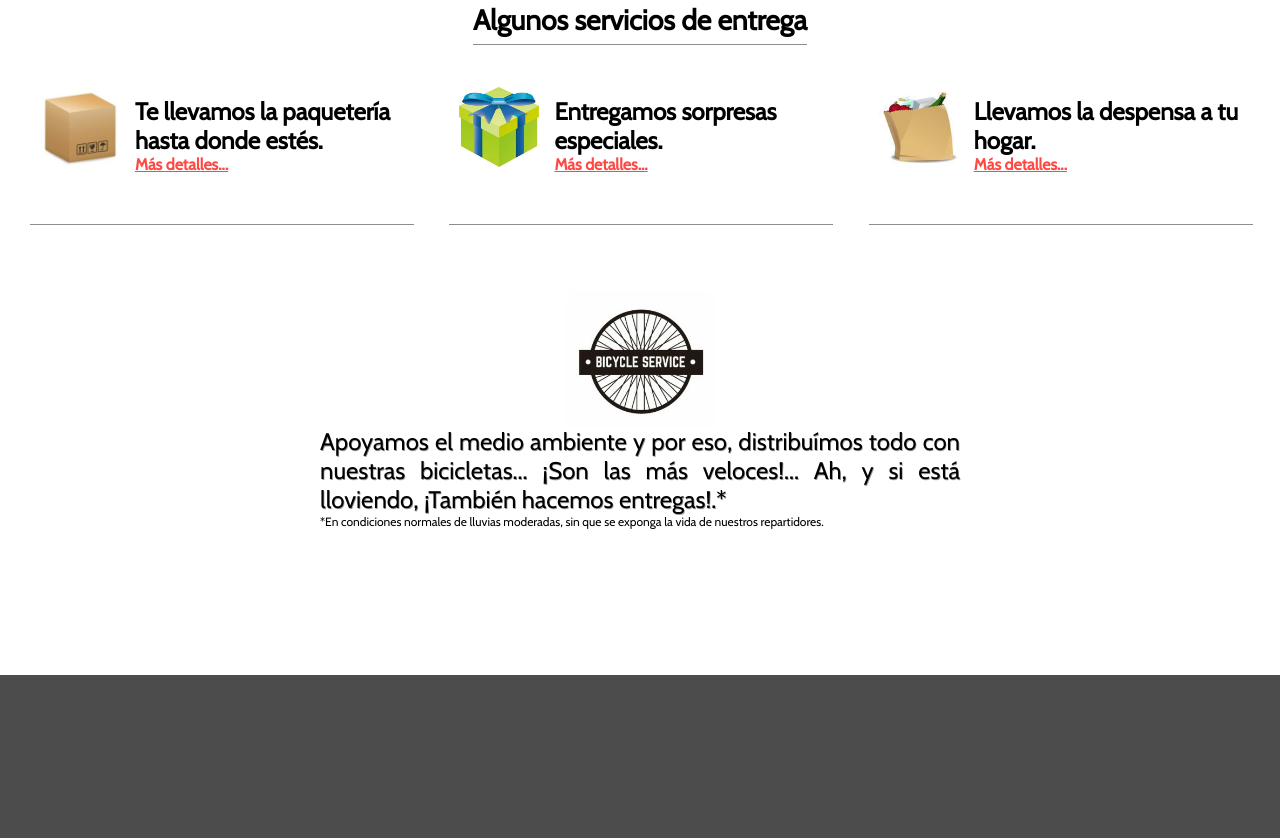
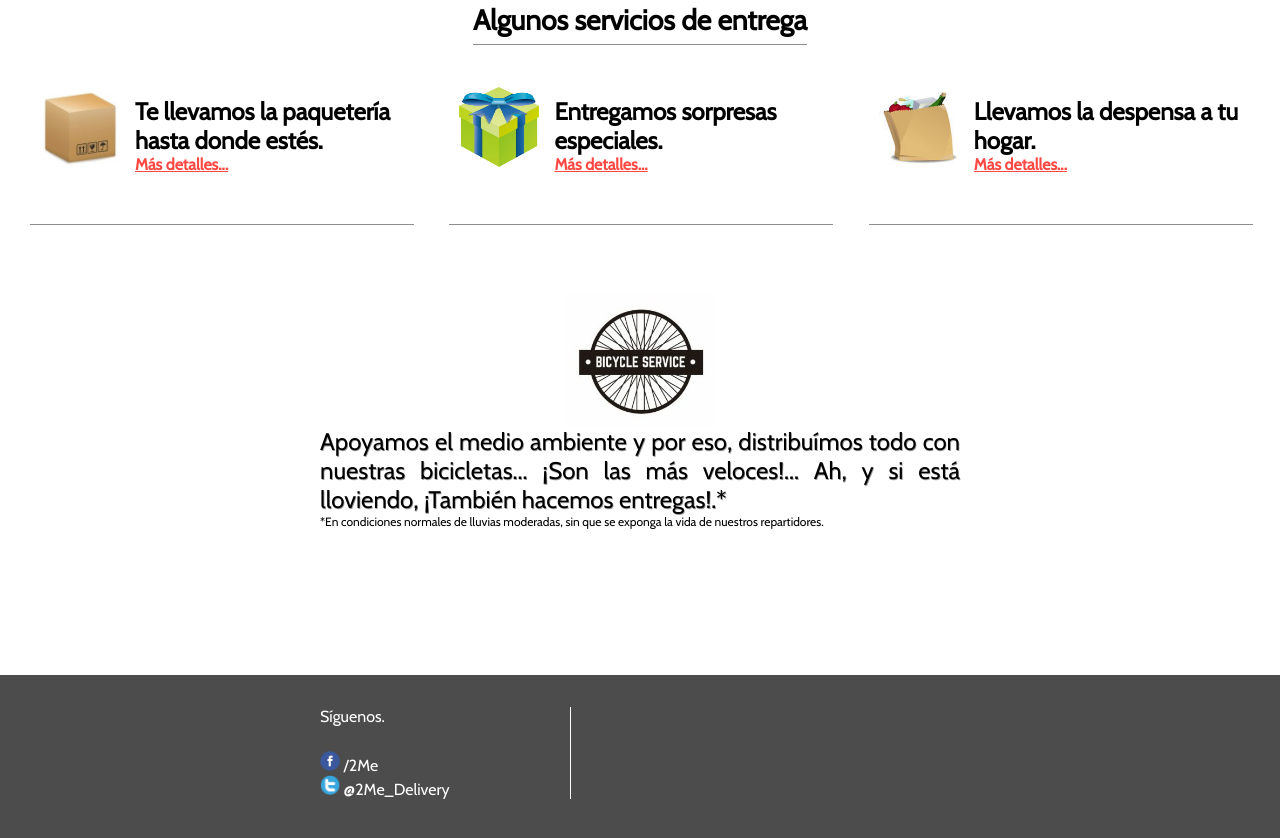
Before and after one commit to GitHuberian/EstanciaCF, a plain HTML site: page index.html in a window 1280 px wide. Shown: the part 718-1556 px from the top of the page. Drawn offline with nearby package versions, Linux system fonts and the light colour scheme; a web font is replaced by a local one.

Commit message:
Actualización visual footer

```diff
--- a/css/styles.css
+++ b/css/styles.css
@@ -68,6 +68,10 @@ header{
 	display:block;
 }
 
+.set-pos-left{
+	float:left;
+}
+
 .middle-pos{
 	width:50%;
 }
@@ -127,6 +131,10 @@ header{
     position: absolute;
     top: 13px;
     right: 0;
+}
+
+.border-section{
+    border-right: 1px solid #fff;
 }
 
 a:hover {
@@ -202,9 +210,22 @@ a:hover {
     width: 80px;
 }
 
+.icon-size{
+	height: 20px;
+    width: 20px;
+}
+
 .link-service{
     color: #ff4842!important;
     font-size: 1rem;
     font-weight: 700;
     text-decoration: underline!important;
 }
+
+.column-section{
+	min-width:250px;
+}
+
+.no-ref-decoration{
+	text-decoration:none;
+}
--- a/index.html
+++ b/index.html
@@ -25,7 +25,7 @@
 	</header>
 	<section class="main-section set-inline-bl">
 		<div class="move-right top-space" >
-			<h1 class="text-white">Entrega a Domicilio</h1>
+			<h1 class="text-white">Entrega a domicilio dentro de tu ciudad.</h1>
 			<p class="change-font text-white text-medium put-shadow">Fast Delivery...</p>
 		</div>
 	</section>
@@ -43,7 +43,7 @@
 		<h3 class="text-center set-inline-block">
 			<span class="list-bar">Algunos servicios de entrega</span>
 		</h3>
-		<ul>
+		<ul class="set-inline-bl">
 			<li class="list-bar services-list">
 				<div class="graphic-info text-center">
 					<img src="./imgs/paq.jpg" class="img-size">
@@ -102,7 +102,21 @@
 	</section>
 
 	<footer class=" section-size top-space main-color">
-
+		<div class="middle-pos move-center section-padding">
+			<div class="column-section text-white border-section set-pos-left">
+			<p>Síguenos.</p>
+			<ul class="set-inline-bl top-space">
+				<li class=" set-inline-bl line" >
+				<img src="./imgs/fb-circ.png" class="icon-size" >
+				<a target="_blank" href="https://www.facebook.com/" class="text-white no-ref-decoration">/2Me</a>
+				</li>
+				<li class=" set-inline-bl">
+				<img src="./imgs/twit-circ.png" class="icon-size">
+				<a target="_blank" href="https://www.twitter.com/" class="text-white no-ref-decoration" >@2Me_Delivery</a>
+				</li>
+			</ul>
+			</div>
+		</div>
 	</footer>
 </body>
 </html>
```
Also changed, not shown: imgs/fb-circ.png (added), imgs/head-tome.png (deleted), imgs/tome-logo.png (deleted), imgs/twit-circ.png (added), imgs/wapp-circ.png (added).
